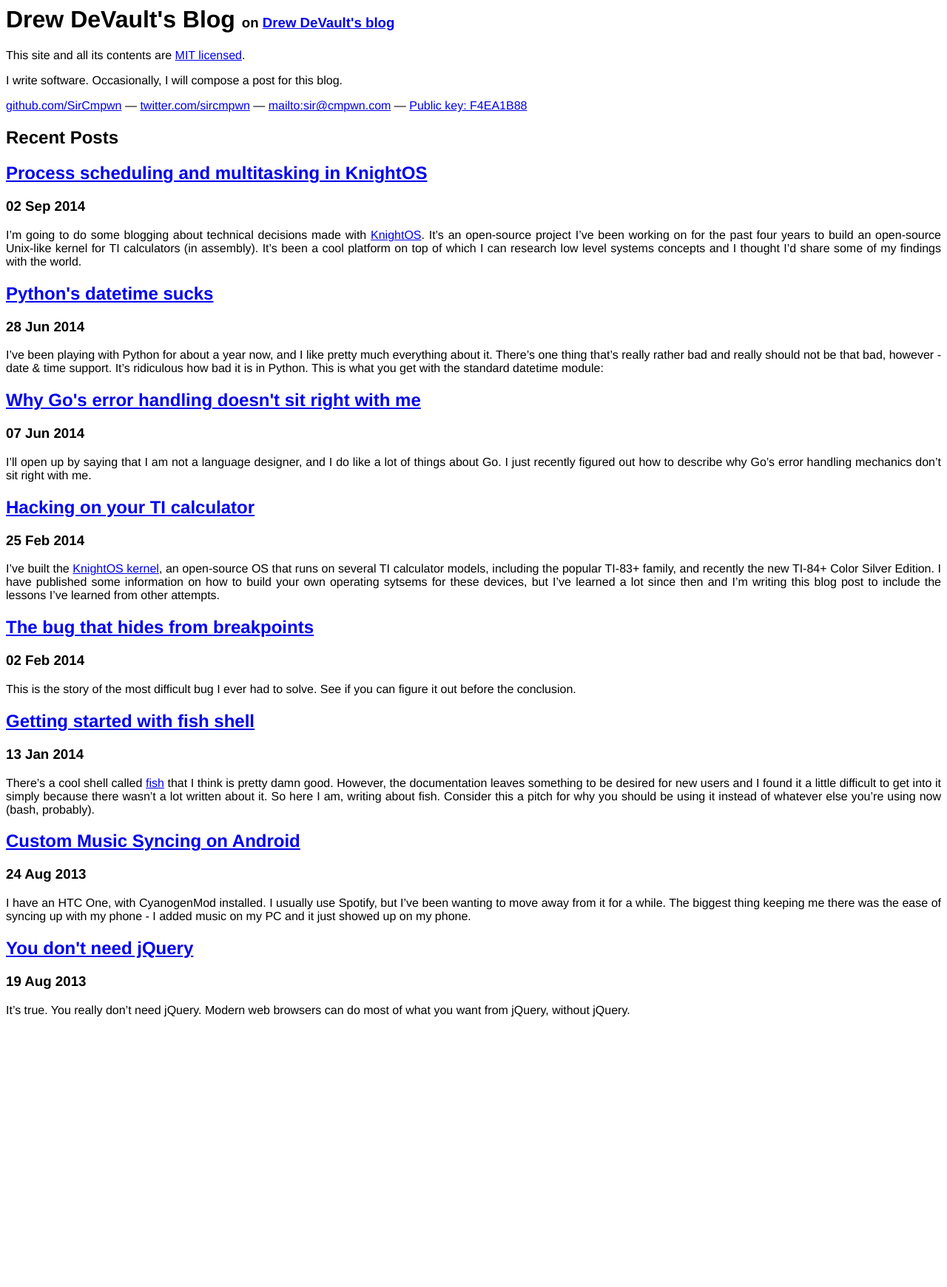
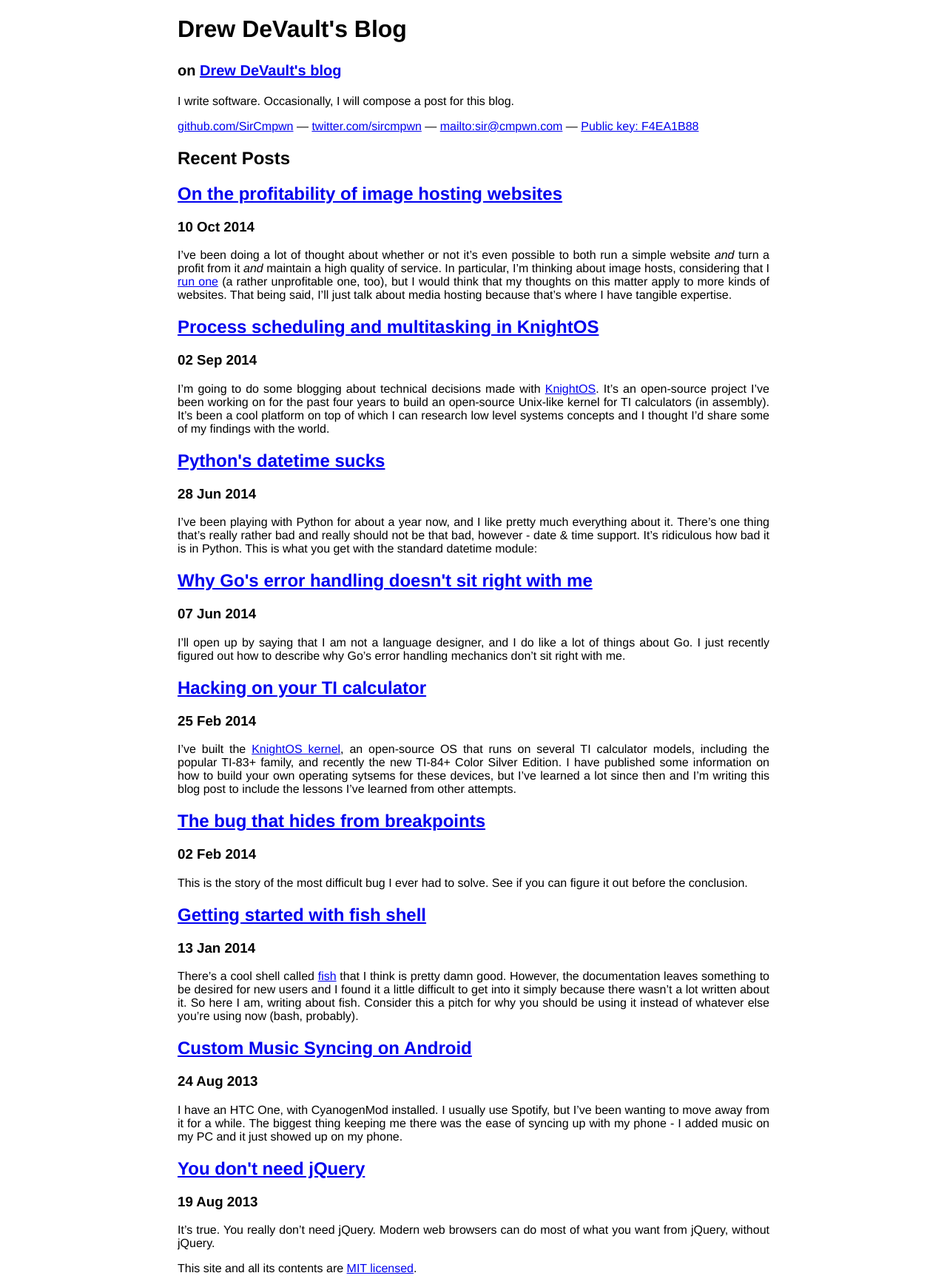
Before and after one commit to stormblog/sircmpwn.github.io, a Jekyll site: the page built from index.html, in a window 1280 px wide. Shown: the whole page at 74% size. Built offline with Jekyll 4.4.1, drawn with Linux system fonts in a browser that asks for light colours; before the commit the page ends 1399 px from its top, so only the background shows below that; part of the change alters nothing that is shown.

Commit message:
On the profitability of image hosting websites

```diff
--- a/_layouts/base.html
+++ b/_layouts/base.html
@@ -9,12 +9,13 @@
     <body>
         <h1>
             {{ page.title }}
+        </h1>
+        <h2>
             {% if page.date %}<small>Published {{ page.date | date_to_string }}</small>{% endif %}
             {% if page.url != '/index.html' %}
                 <small>on <a href="/">Drew DeVault's blog</a></small>
             {% endif %}
-        </h1>
-        <p>This site and all its contents are <a href="http://opensource.org/licenses/MIT">MIT licensed</a>.</p>
+        </h2>
         {{ content }}
         <script type="text/javascript">
             var gaJsHost = (("https:" == document.location.protocol) ? "https://ssl." : "http://www.");
@@ -26,5 +27,6 @@
               pageTracker._trackPageview();
             } catch(err) {}
         </script>
+        <p>This site and all its contents are <a href="http://opensource.org/licenses/MIT">MIT licensed</a>.</p>
     </body>
 </html>
--- /dev/null
+++ b/_posts/2014-10-10-The-profitability-of-online-services.md
@@ -0,0 +1,91 @@
+---
+# vim: tw=80
+layout: post
+title: On the profitability of image hosting websites
+---
+
+I've been doing a lot of thought about whether or not it's even possible to both
+run a simple website *and* turn a profit from it *and* maintain a high quality
+of service. In particular, I'm thinking about image hosts, considering that I
+[run one](https://mediacru.sh) (a rather unprofitable one, too), but I would
+think that my thoughts on this matter apply to more kinds of websites. That
+being said, I'll just talk about media hosting because that's where I have
+tangible expertise.
+
+I think that all image hosts suffer from the same sad pattern of eventual
+failure. That pattern is:
+
+1. Create a great image hosting website (you should stop here)
+2. Decide to monetize it
+3. Add advertising
+4. Stop allowing hotlinking
+5. Add more advertising
+6. Add social tools like comments, voting - attempt build a community to look at
+   your ads
+
+Monetization is a poison. You start realizing that you wrote a shitty website in
+PHP on shared hosting and it can't handle the traffic. You spend more money on
+it and realize you don't like spending your money on it, so you decide to
+monetize, and now the poison has got you. There's an extremely fine line to walk
+with monetization. You start wanting to make enough money to support your
+servers, but then you think to yourself "well, I worked hard for this, maybe I
+should make a living from it!" This introduces several problems.
+
+First of all, you made an image hosting website. It's already perfect. Almost
+anything you can think of adding will only make it worse. If you suddenly decide
+that you need to spend more time on it to justify taking money from it, then you
+have a lot of time to get things wrong. You eventually run out of the good
+features and start implementing the bad ones.
+
+More importantly, though, you realize that you should be making *more* money.
+Maybe you can turn this into a nice job working on your own website! And that
+means you should start a business and assign yourself a salary and start making
+a profit and hire new people. The money has to come from somewhere. So you make
+even more compromises. Eventually, people stop using your service. People start
+to *detest* your service. It can get so bad that people will refuse to click on
+any link that leads to your website. Your users will be harassed for continuing
+to use your site. **You fail, and everyone hates you.**
+
+This trend is observable with PhotoBucket, ImageShack, TinyPic, the list goes
+on. The conclusion I've drawn from this is that **it is impossible to run a
+profitable image hosting service without sacrificing what makes your service
+worthwhile**. We have arrived at a troubling place with the case of Imgur,
+however.  MrGrim (the creator of Imgur) also identified this trend and decided
+to put a stop to it by building a simple image hosting service for Reddit. It
+had great intentions, check out the old archive.org mirror of it[^1].  With
+these great intentions and a great service, Imgur rose to become the 46th most
+popular website globally[^2], and 18th in the United States alone, on the
+shoulders of Reddit, which now ranks 47th. I'm going to expand upon this here,
+particularly with respect to Reddit, but I included the ranks here to dissuade
+anyone who says "there's more than Reddit out there" in response to this post.
+Reddit is a *huge* deal.
+
+Other image hosts died down when people recognized their problems. Imgur has
+reached a critical mass where that will not happen. 20% of all new Reddit posts
+are Imgur, and most users just don't know better than to use anything else. That
+being said, Imgur shows the signs of the image hosting poison. They stopped
+being an image hosting website and became their own community. They added
+advertising, which is fine on its own, but then they started redirecting direct
+links[^3] to pages with ads. And still, their userbase is just as strong,
+despite better alternatives appearing.
+
+I'm not sure what to do about Imgur. I don't like that they've won the mindshare
+with a staggering margin. I do know that I've tried to make my own service
+immune to the image hosting poison. We run it incredibly lean - we handle over
+10 million HTTP requests per day on a single server that also does transcoding
+and storage for $200 per month. We get about $20-$30 in monthly revenue from our
+Project Wonderful[^4] ads, and a handful of donations that usually amount to
+less than $20. Fortunately, $150ish isn't a hard number to pay out of our own
+pockets every month, and we've made a damn good website that's extremely
+scalable to keep our costs low. We haven't taken seed money, and we're not
+really the sort to fix problems by throwing more money at it. We also won't be
+hiring any paid staff any time soon, so our costs are pretty much constant. On
+top of that, if we do fall victim to the image hosting poison, 100% of our code
+is open source, so the next service can skip R&D and start being awesome
+immediately. Even with all of that, though, all I can think of doing is sticking
+around until people realize that Imgur really does suck.
+
+[^1]: [Original Imgur home page](https://web.archive.org/web/20090225014924/http://imgur.com/)
+[^2]: [Imgur on Alexa](http://www.alexa.com/siteinfo/imgur.com)
+[^3]: [Imgur redirects "direct" links based on referrals](https://dillpickle.github.io/imgur-please-dont-be-the-next-tinypic-or-imageshack.html)
+[^4]: [Project Wonderful, an advertising service that doesn't suck](https://www.projectwonderful.com/)
--- a/css/base.css
+++ b/css/base.css
@@ -5,10 +5,11 @@ html, body {
 
 body {
     text-align: justify;
+    width: 800px;
+    margin: 0 auto;
 }
 
 h1 {
-    margin-top: 0;
     padding-top: 0;
 }
 
@@ -19,3 +20,17 @@ h1 small {
 pre {
     margin-left: 50px;
 }
+
+.footnotes::before {
+    content: "References:";
+}
+
+.footnotes {
+    color: #444;
+    font-size: 8pt;
+    margin-top: 50px;
+}
+
+.footnotes a {
+    color: #444;
+}
```
